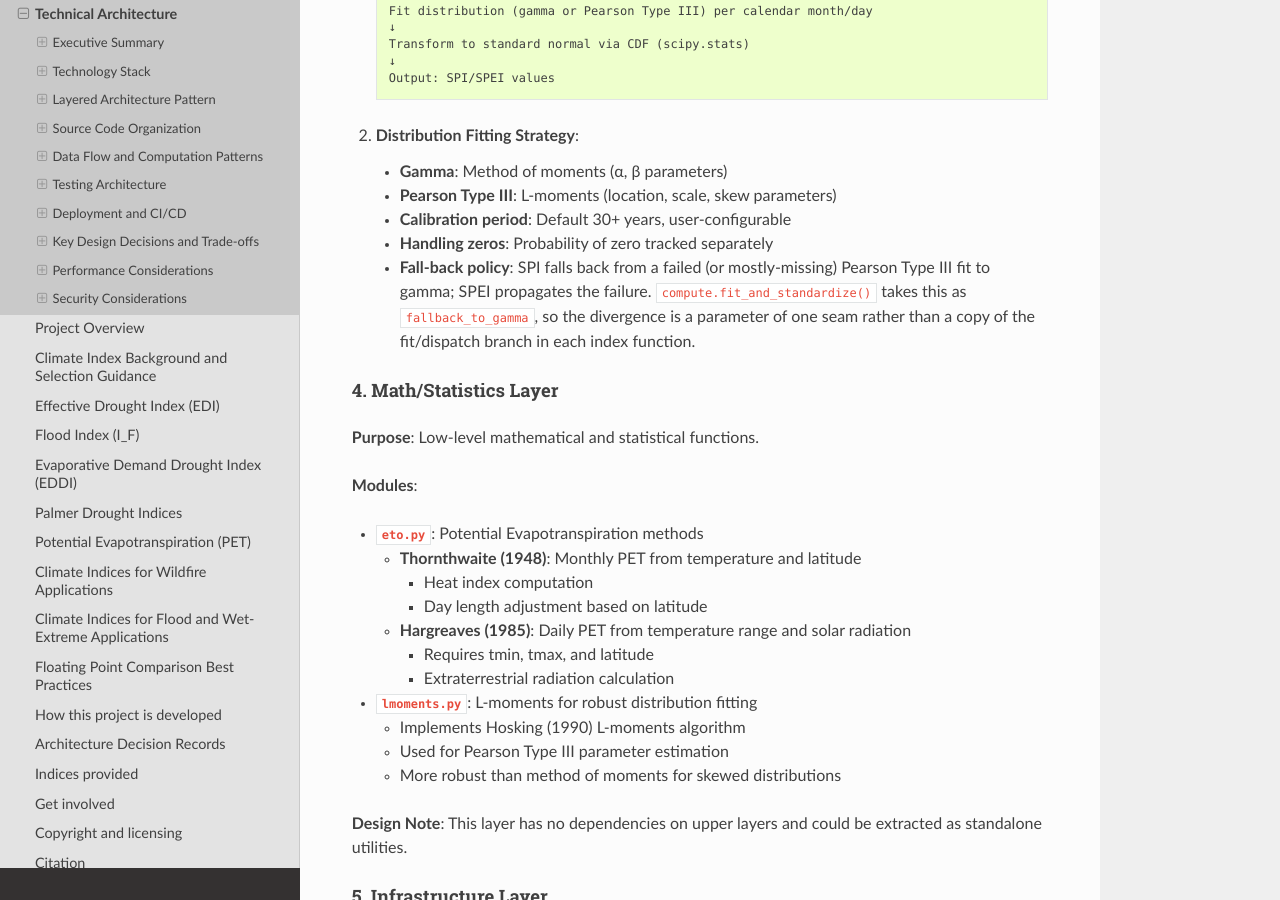
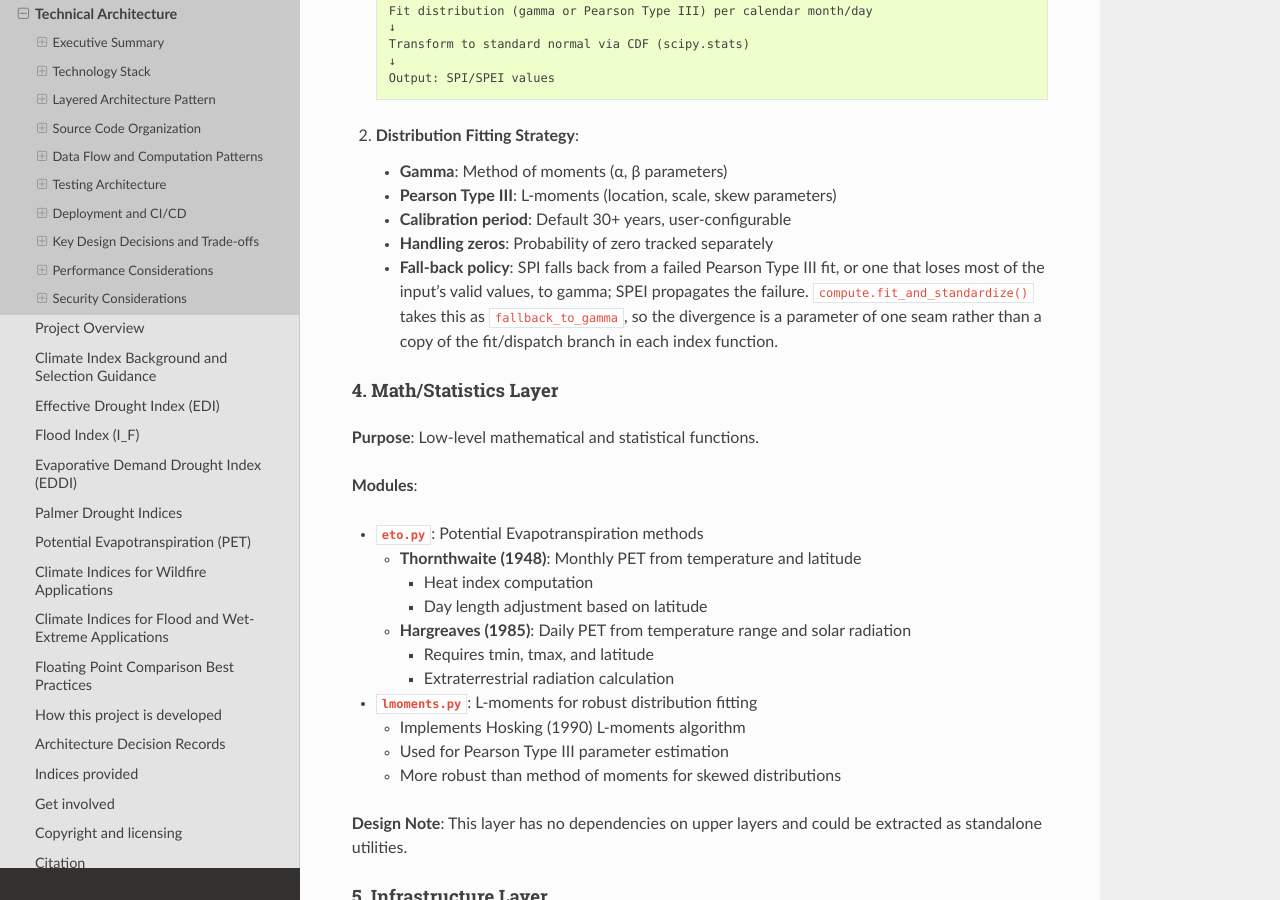
Before and after one commit to monocongo/climate_indices, a Sphinx documentation site: the page built from docs/architecture.md, in a window 1280 px wide and 900 px high, scrolled down 4330 px. Built offline with Sphinx 7.4.7 and the Read the Docs theme 3.1.0, drawn with Linux system fonts in a browser that asks for light colours.

Commit message:
docs: describe the Pearson fall-back trigger as lost valid values
The #1118 fix changed what trips the Pearson-to-gamma fall-back from
"the result is mostly NaN" to "the fit lost more than half of the valid
input", but the standardized_index docstring, the architecture note, and
the standardized-indices guide still described the old trigger.

Reword those, regenerate llms-full.txt for the architecture change, and
qualify the changelog claim that block, chunked, and per-cell results
agree: the fall-back is decided per block (docs/performance.md), so that
holds wherever Pearson fits every valid cell. Also break the over-long
line the ADR-0009 edit left behind.

```diff
--- a/docs/architecture.md
+++ b/docs/architecture.md
@@ -176,10 +176,11 @@ process_climate_indices = "climate_indices.__main__:main"
    - **Pearson Type III**: L-moments (location, scale, skew parameters)
    - **Calibration period**: Default 30+ years, user-configurable
    - **Handling zeros**: Probability of zero tracked separately
-   - **Fall-back policy**: SPI falls back from a failed (or mostly-missing) Pearson Type III
-     fit to gamma; SPEI propagates the failure. `compute.fit_and_standardize()` takes this
-     as `fallback_to_gamma`, so the divergence is a parameter of one seam rather than a
-     copy of the fit/dispatch branch in each index function.
+   - **Fall-back policy**: SPI falls back from a failed Pearson Type III fit, or one that
+     loses most of the input's valid values, to gamma; SPEI propagates the failure.
+     `compute.fit_and_standardize()` takes this as `fallback_to_gamma`, so the divergence
+     is a parameter of one seam rather than a copy of the fit/dispatch branch in each
+     index function.
 
 #### 4. Math/Statistics Layer
 **Purpose**: Low-level mathematical and statistical functions.
```
Also changed, not shown: CHANGELOG.md (+2 -1 lines), docs/adr/0009-spatial-block-declaration.md (+2 -1 lines), docs/standardized-hydrologic-indices.md (+2 -1 lines), llms-full.txt (+5 -4 lines), 1 other file.
